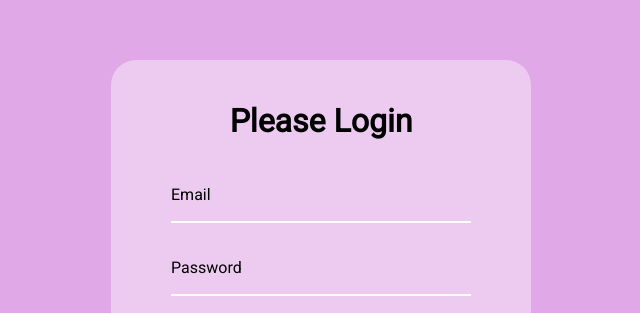
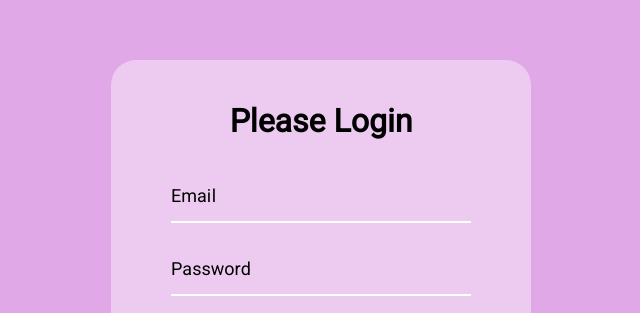
Before and after one commit to lewisjones37/log-in-wave-effect, a plain HTML site: page index.html in a window 1280 px wide. Shown: the part 145-458 px from the top of the page, 319-959 px from the left. Drawn offline with Linux system fonts and the light colour scheme.

Commit message:
safety save'

```diff
--- a/index.html
+++ b/index.html
@@ -32,6 +32,6 @@
 
 
 
-    <script src="cript.js"></script>
+    <script src="script.js"></script>
 </body>
 </html>
--- a/script.js
+++ b/script.js
@@ -0,0 +1,8 @@
+const labels =document.querySelectorAll('.form-control label')
+
+labels.forEach(label => {
+    label.innerHTML = label.innerText
+    .split('')
+    .map((letter, idx) => `<span>${letter}</span>`)
+    .join('')
+})
--- a/style.css
+++ b/style.css
@@ -79,6 +79,7 @@ body {
 .form-control input:focus,
 .form-control input:valid {
     outline: 0;
+
 }
 
 .form-control label {
@@ -86,3 +87,15 @@ body {
     top: 15px;
     left: 0;
 }
+
+.form-control label span {
+    display: inline-block;
+    font-size: 18px;
+    min-width: 5px;
+}
+
+.form-control input:focus + label span,
+.form-control input:valid + label span {
+    color: navy;
+    transform: translateY(-30px);
+}
```
